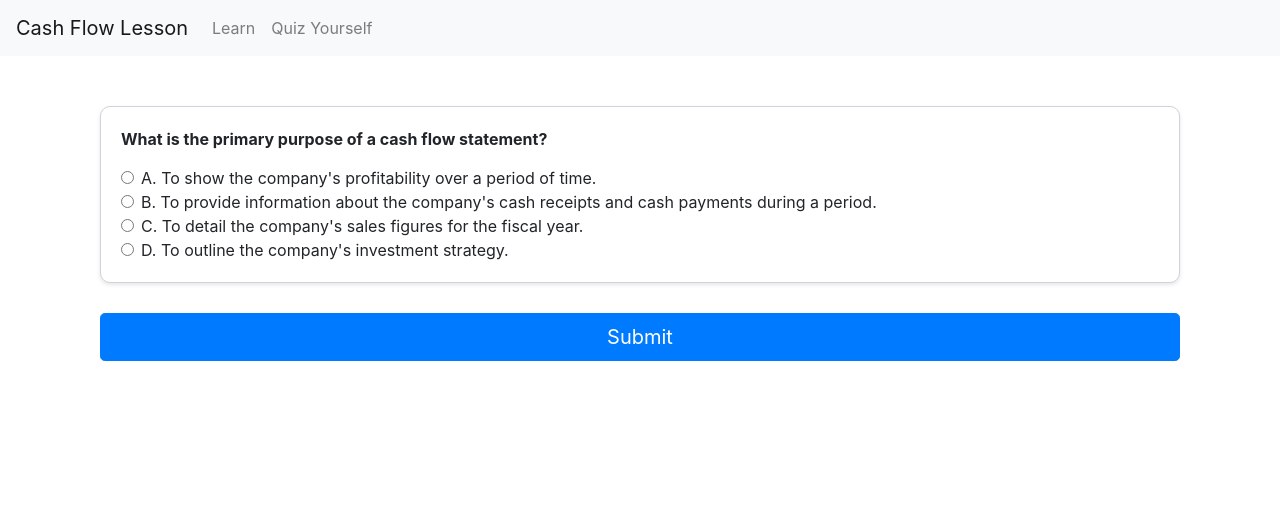
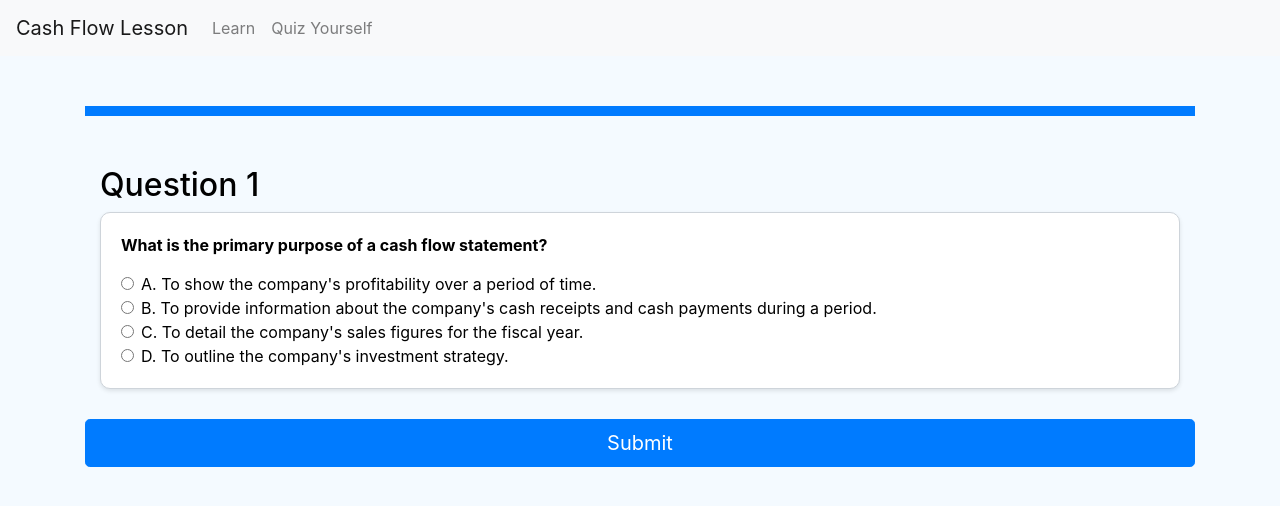
Before and after one commit to cameriemazreku/Learn_Cash_Flow_In_10_Minutes, a Flask app: a page that uses UI_Design/templates/quiz.html in a window 1280 px wide. Shown: the top 506 px of the page. Run offline with Flask 3, Linux system fonts and the light colour scheme; some libraries are stand-ins or nearby versions.

Commit message:
Updated formatting

```diff
--- a/UI_Design/templates/home.html
+++ b/UI_Design/templates/home.html
@@ -20,4 +20,4 @@
     <div class ="col">
     </div>
     </div>
-    {% endblock %}
+{% endblock %}
--- a/UI_Design/templates/quiz.html
+++ b/UI_Design/templates/quiz.html
@@ -1,14 +1,10 @@
-<!DOCTYPE html>
-<html lang="en">
-<head>
-    <meta charset="UTF-8">
-    <meta name="viewport" content="width=device-width, initial-scale=1.0">
-    <title>Quiz on Cash Flow Statements</title>
-    <link rel="stylesheet" href="https://stackpath.bootstrapcdn.com/bootstrap/4.5.2/css/bootstrap.min.css">
+{% extends "layout.html" %}
+
+{% block content %}
 <style>
     body {
-            background-color: #f8f9fa;
-            color: #343a40;
+        background-color: #f4faffff;
+        color: black;
     }
     .container {
         margin-top: 50px;
@@ -36,15 +32,19 @@
         background-color: #0056b3;
         border-color: #0056b3;
     }
+    .nav-divider {
+        height: 10px;
+        background-color: #007bff; /* Dark blue color */
+        width: 100%; /* Extends across the entire page */
+    }
 </style>
-</head>
-<body>
-{% extends "layout.html" %}
 
-{% block content %}
+<div class="nav-divider"></div>
 <div class="container">
     <form id="quizForm" method="POST" action="{{ url_for('quiz_question', q_number=question.number) }}">
-
+            <div class = "questionnum">
+            <h2> Question {{question.number}} </h2>
+            </div>
             <div class="question">
                 <p>{{ question.question}}</p>
                 {% for option in question.options %}
@@ -54,16 +54,8 @@
                 </div>
                 {% endfor %}
             </div>
-
+            </div>
         <button type="submit" class="btn btn-primary btn-lg btn-block">Submit</button>
     </form>
 </div>
 {% endblock %}
-<!-- Bootstrap JS Dependencies -->
-<script src="https://code.jquery.com/jquery-3.5.1.slim.min.js"></script>
-<script src="https://cdn.jsdelivr.net/npm/@popperjs/core@2.5.2/dist/umd/popper.min.js"></script>
-<script src="https://stackpath.bootstrapcdn.com/bootstrap/4.5.2/js/bootstrap.min.js"></script>
-
-
-</body>
-</html>
```
Also changed, not shown: UI_Design/templates/layout.html (+2 -5 lines), UI_Design/templates/result.html (+3 -18 lines), UI_Design/templates/start_quiz.html (+0 -11 lines). Lines whose indentation alone changed are shown as unchanged.
